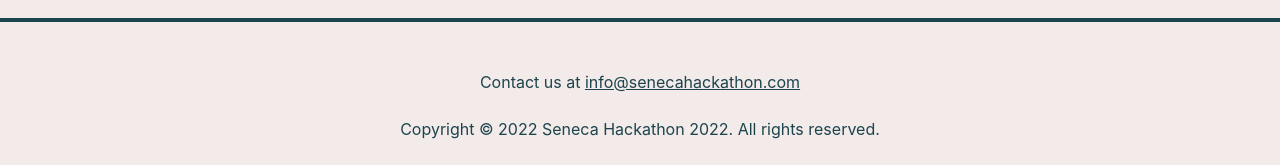
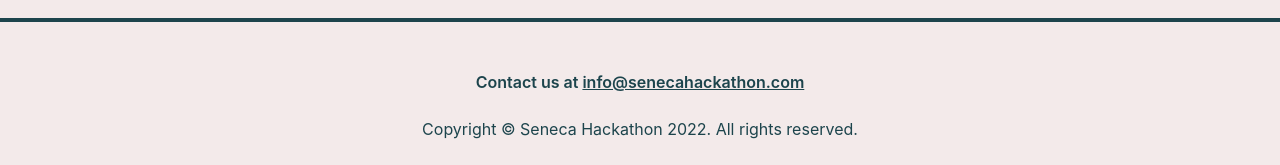
Before and after one commit to ashishks55/seneca-hackathon-2022, a Gatsby site: page / in a window 1280 px wide. Shown: the part 10319-10484 px from the top of the page. Built offline with nearby package versions, Linux system fonts and the light colour scheme; Gatsby itself is replaced by a stand-in of ours.

Commit message:
footer fixes

```diff
--- a/src/components/footer.js
+++ b/src/components/footer.js
@@ -36,8 +36,8 @@
                 backgroundColor: 'transparent',
                 color: '#1C444C'
             }}>
-                <p className='has-text-centered'>Contact us at <a href='mailto:info@senecahackathon.com' rel="noopener noreferrer" target="_blank" className='has-text-green is-underlined'>info@senecahackathon.com</a></p>
-                <p className='has-text-centered'>Copyright © {new Date().getFullYear()} Seneca Hackathon 2022. All rights reserved.<br/><br/></p>
+                <p className='has-text-centered has-text-weight-semibold'>Contact us at <a href='mailto:info@senecahackathon.com' rel="noopener noreferrer" target="_blank" className='has-text-green is-underlined'>info@senecahackathon.com</a></p>
+                <p className='has-text-centered'>Copyright © Seneca Hackathon {new Date().getFullYear()}. All rights reserved.<br/><br/></p>
             </div>
         </footer>
     );
```
